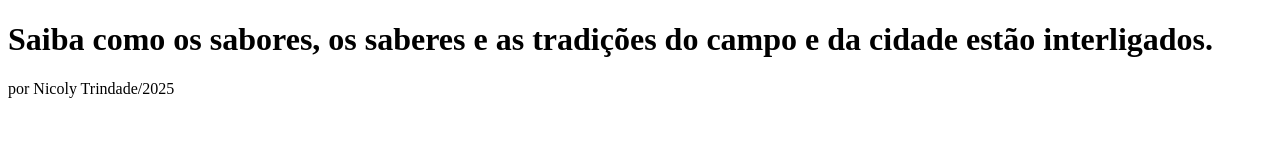
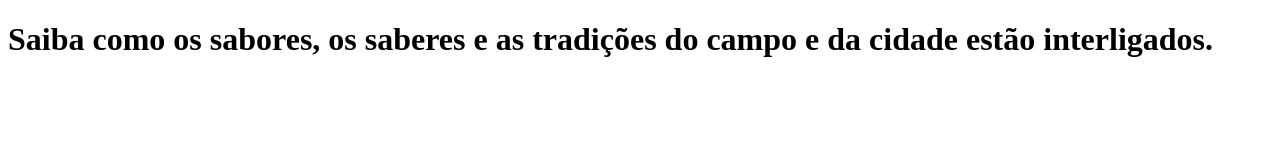
Before and after one commit to nicoly0603/projeto-agrinho, a plain HTML site: page index.html in a window 1280 px wide. Drawn offline with Linux system fonts and the light colour scheme.

Commit message:
os codigos para o rodapé não funcionaram então tirei

```diff
--- a/index.html
+++ b/index.html
@@ -9,8 +9,5 @@
     <main>
         <h1>Saiba como os sabores, os saberes e as tradições do campo e da cidade estão interligados.</h1>
     </main>
-    <footer>
-        <p>por Nicoly Trindade/2025</p>
-    </footer>
 </body>
 </html>
--- a/style.css
+++ /dev/null
@@ -1,14 +0,0 @@
-footer {
-    background-color: #026402;
-    color: #ffffff;
-    position: fixed;
-    bottom: 0;
-    width: 100%;
-    height: 1.8rem;
-}
-
-footer p {
-    text-align: center;
-    font-size: 0.8rem;
-    margin-top: 0.5rem;
-}
```
